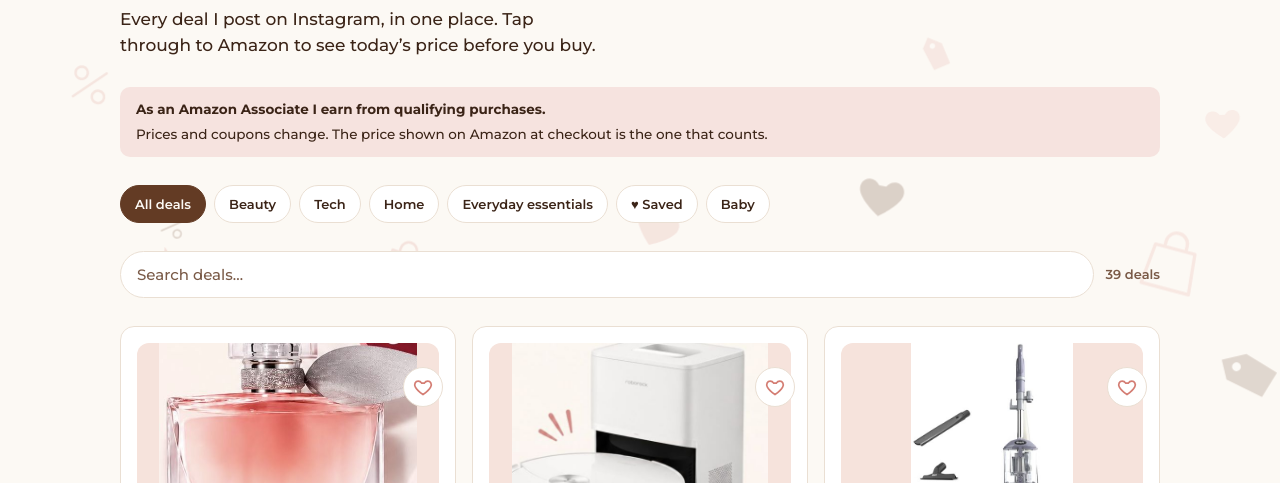
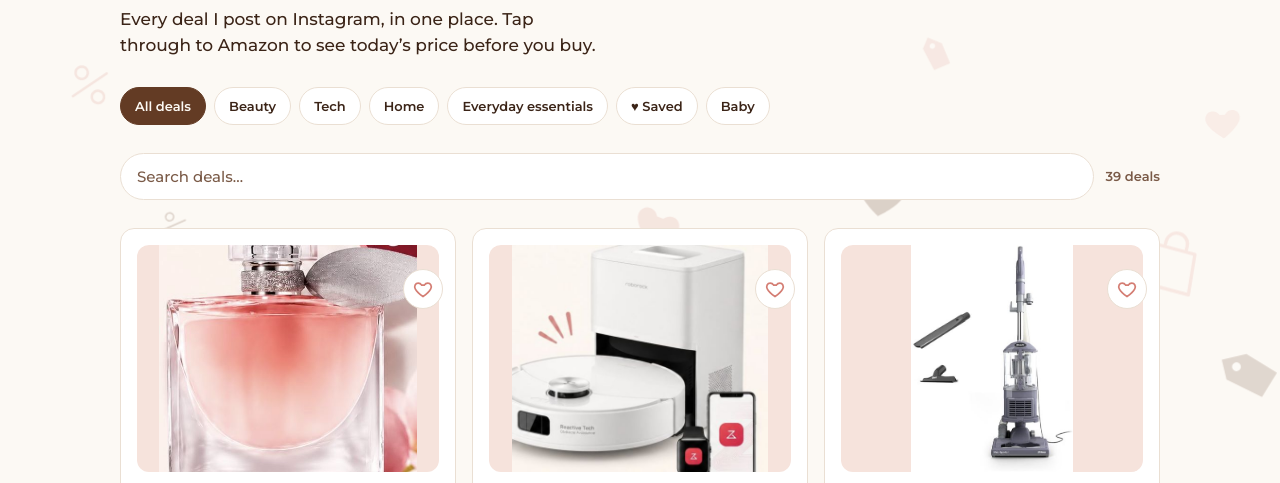
Before and after one commit to dealsgotreal/dealsgotreal-site, a plain HTML site: page index.html in a window 1280 px wide. Shown: the part 298-781 px from the top of the page. Drawn offline with Linux system fonts and the light colour scheme.

Commit message:
Move Amazon disclosure into small-print footer
Co-Authored-By: Claude Sonnet 5.5 <noreply@anthropic.com>
Claude-Session: https://claude.ai/code/session_01FfBoWp1y6XMp7RGo6EYVch

```diff
--- a/index.html
+++ b/index.html
@@ -113,7 +113,7 @@ a:focus-visible, button:focus-visible { outline: 3px solid var(--blush); outline
 
 /* Price check guide */
 
-footer { border-top: 2px solid var(--line); padding-top: 18px; font-size: 12.5px; color: var(--muted); display: flex; flex-direction: column; gap: 6px; max-width: 70ch; }
+footer { border-top: 2px solid var(--line); padding-top: 18px; font-size: 11px; line-height: 1.5; color: var(--muted); display: flex; flex-direction: column; gap: 6px; max-width: 70ch; }
 footer p { margin: 0; }
 
 
@@ -157,11 +157,6 @@ footer p { margin: 0; }
   </header>
 
   <p class="intro">Every deal I post on Instagram, in one place. Tap through to Amazon to see today&rsquo;s price before you buy.</p>
-
-  <div class="disclosure" role="note">
-    <span><strong>As an Amazon Associate I earn from qualifying purchases.</strong></span>
-    <span>Prices and coupons change. The price shown on Amazon at checkout is the one that counts.</span>
-  </div>
 
   <div class="filters" role="group" aria-label="Filter deals by category">
     <button class="chip" type="button" data-filter="all" aria-pressed="true">All deals</button>
@@ -496,7 +491,7 @@ footer p { margin: 0; }
   <p class="empty" id="empty" hidden>No deals match that yet.</p>
 
   <footer>
-    <p><strong>As an Amazon Associate I earn from qualifying purchases.</strong> Checkout happens on Amazon.</p>
+    <p>As an Amazon Associate I earn from qualifying purchases. Prices and coupons change. The price shown on Amazon at checkout is the one that counts. Checkout happens on Amazon.</p>
     <p>Deals Got Real is not affiliated with the brands listed. Product names belong to their owners. Deals found Nov 10&ndash;13, 2026; this page was last updated Nov 14, 2026.</p>
   </footer>
 </main>
```
